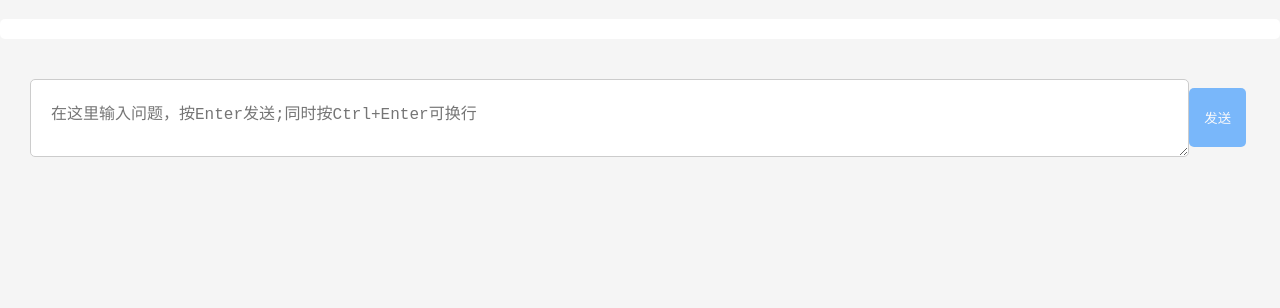
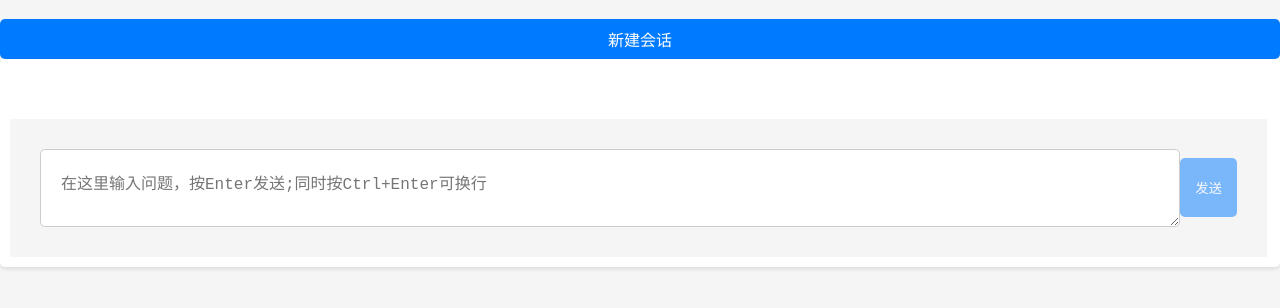
Before and after one commit to wanghao19951021/fastAPI4QWEN, a plain HTML site: page index.html in a window 1280 px wide. Shown: the part 70-378 px from the top of the page. Drawn offline with Linux system fonts and the light colour scheme.

Commit message:
新增按钮，修改元素为class

```diff
--- a/index.html
+++ b/index.html
@@ -12,15 +12,16 @@
 <body>
     <div id="dialog-list-container">
     <h1>对话程序——QWEN</h1>
+    <button id="new-conversation-btn">新建会话</button>
     <!-- 循环遍历对话列表 -->
-    <div id="dialog-item">
-        <div id="dialog-window"></div>
-        <div id="dialog-history">
+    <div class="dialog-item-container">
+        <div class="dialog-window"></div>
+        <div class="dialog-history">
             <!-- 对话历史记录 -->
         </div>
-        <div id="dialog-input-container">
-            <textarea id="dialog-input" placeholder="在这里输入问题，按Enter发送;同时按Ctrl+Enter可换行"></textarea>
-            <button id="dialog-send-btn" onclick="sendMessage()" disabled>发送</button>
+        <div class="dialog-input-container">
+            <textarea class="dialog-input" placeholder="在这里输入问题，按Enter发送;同时按Ctrl+Enter可换行"></textarea>
+            <button class="dialog-send-btn" onclick="sendMessage(this)" disabled>发送</button>
         </div>
 
     </div>
--- a/myStyle.css
+++ b/myStyle.css
@@ -36,7 +36,7 @@ header {
     overflow-y: auto;
 }
 
-.dialog-item {
+.dialog-item-container {
     display: flex;
     flex-direction: column;
     padding: 10px;
@@ -47,7 +47,7 @@ header {
 }
 
 /* 单个对话窗口 */
-#dialog-window {
+.dialog-window {
     flex: 1;
     background-color: #fff;
     padding: 10px;
@@ -65,7 +65,7 @@ header {
 }
 
 /* 用户输入及发送按钮容器 */
-#dialog-input-container {
+.dialog-input-container {
     display: flex;
     align-items: center;
     justify-content: center;
@@ -74,7 +74,7 @@ header {
     background-color: #f5f5f5; /* 可以根据需要设置底部背景色 */
 }
 
-#dialog-input {
+.dialog-input {
     flex: 1;
     padding: 20px; /* 增加内边距 */
     font-size: 16px; /* 调整字体大小 */
@@ -84,7 +84,7 @@ header {
 
 }
 
-#dialog-send-btn {
+.dialog-send-btn {
 
     padding: 20px 15px;
     background-color: #007BFF;
@@ -94,7 +94,7 @@ header {
     cursor: pointer;
 }
 
-#dialog-send-btn:disabled {
+.dialog-send-btn:disabled {
     cursor: not-allowed;
     opacity: 0.5;
 }
--- a/script.js
+++ b/script.js
@@ -1,13 +1,13 @@
 const END_OF_RESPONSE_MARKER = "__RESPONSE_COMPLETE__";
 
 // 获取聊天窗口元素
-const chatWindow = document.getElementById('dialog-window');
+const chatWindow = document.querySelector('.dialog-window');
 // 获取用户输入框元素
-const userInput = document.getElementById('dialog-input');
+const userInput = document.querySelector('.dialog-input');
 // 创建WebSocket连接至服务器
 const ws = new WebSocket('ws://localhost:8000/ws/chat');
 // 获取发送按钮元素
-const sendButton = document.getElementById('dialog-send-btn'); // 获取发送按钮元素
+const sendButton = document.querySelector('.dialog-send-btn'); // 获取发送按钮元素
 
 // 当WebSocket连接建立时，输出日志到控制台
 ws.onopen = function(event) {
```
